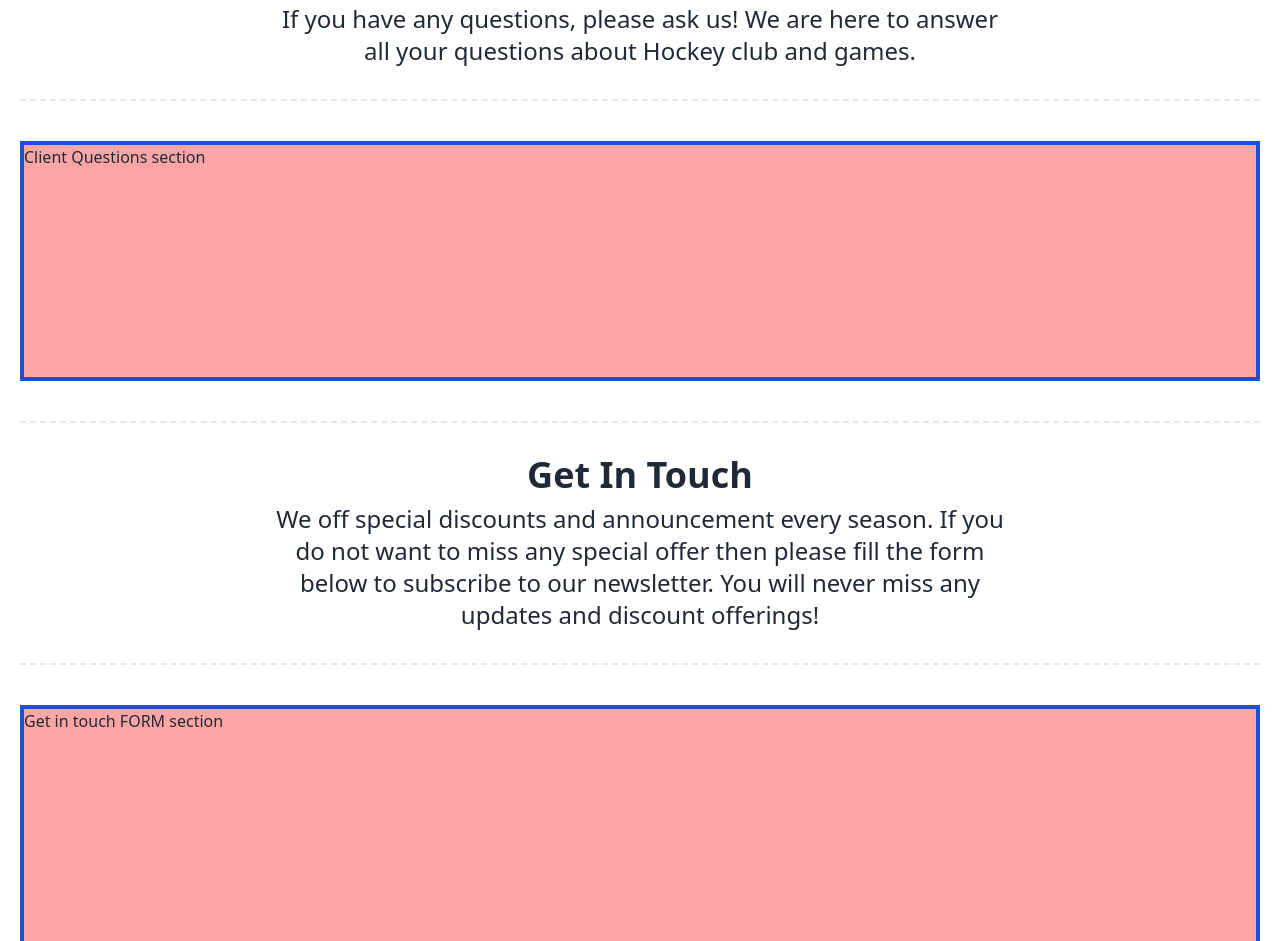
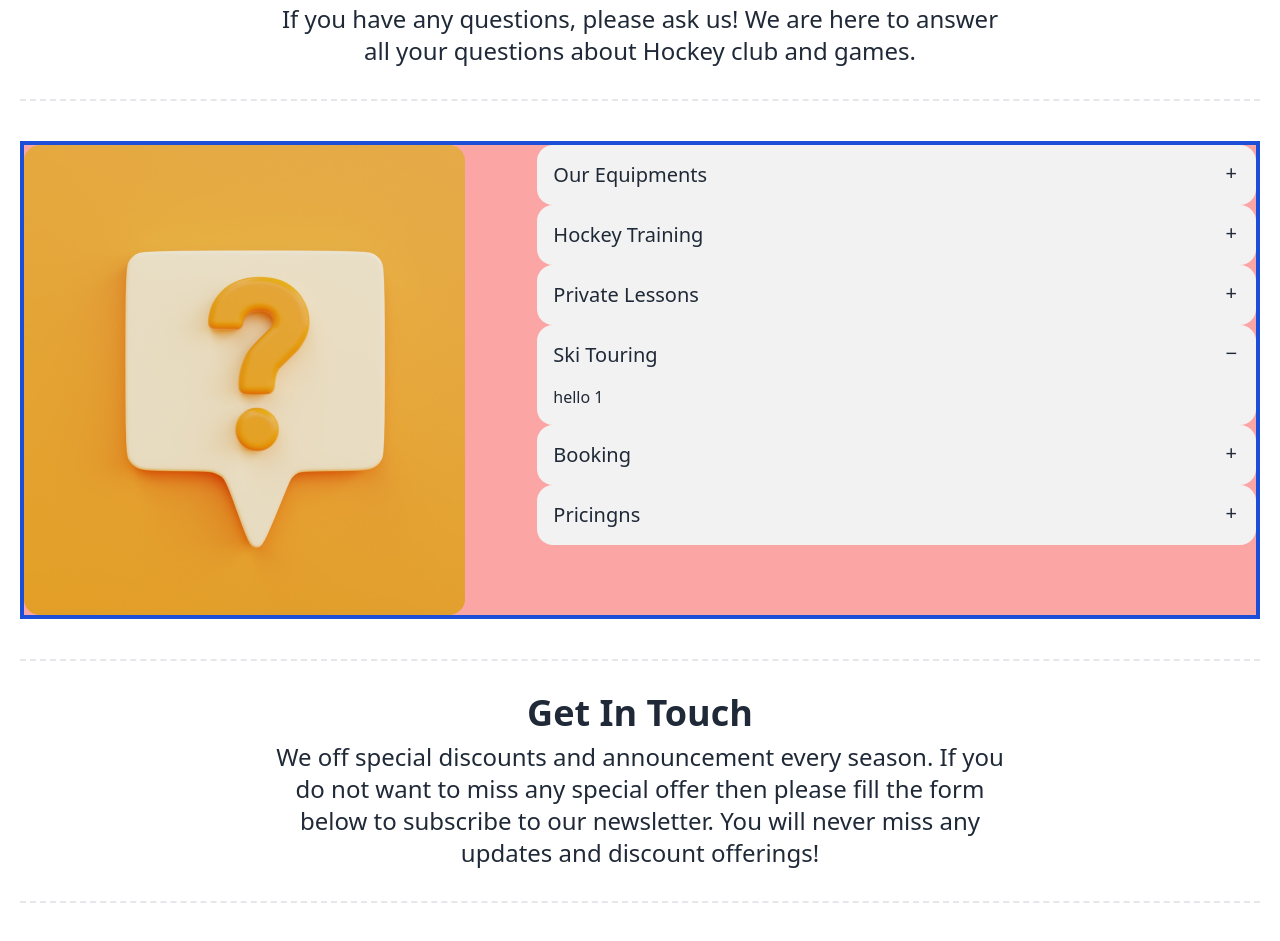
Before and after one commit to SarkerIT/web-assignment-3, a plain HTML site: page index.html in a window 1280 px wide. Shown: the part 3219-4160 px from the top of the page. Drawn offline with nearby package versions, Linux system fonts and the light colour scheme.

Commit message:
client questions skeleton done with accordion

```diff
--- a/index.html
+++ b/index.html
@@ -260,7 +260,7 @@
           Please find our programs below-
         </p>
       </div>
-      <!-- program section image /description  -->
+      <!-- program section image /description DONE -->
       <div class="flex flex-col">
         <div
           class="flex flex-col lg:flex-row justify-between my-10 gap-6 mx-10 lg:mx-0"
@@ -563,8 +563,76 @@
       </div>
 
       <!-- client question details section  -->
-      <div class="h-60 bg-red-300 border-4 border-blue-700 border-solid my-10">
-        Client Questions section
+      <div class="bg-red-300 border-4 border-blue-700 border-solid my-10">
+        <div class="grid grid-cols-12 grid-rows-2 lg:grid-rows-1">
+          <!-- image  -->
+          <div class="col-span-12 lg:col-span-5">
+            <img src="./Images/client-questions/11.png" alt="" />
+          </div>
+          <!-- questions  -->
+          <div class="col-span-12 lg:col-span-7">
+            <!-- Q1 -->
+            <div class="collapse collapse-plus bg-base-200">
+              <input type="radio" name="my-accordion-3" checked="checked" />
+              <div class="collapse-title text-xl font-medium">
+                Our Equipments
+              </div>
+              <div class="collapse-content">
+                <p>hello 1</p>
+              </div>
+            </div>
+
+            <!-- Q2  -->
+            <div class="collapse collapse-plus bg-base-200">
+              <input type="radio" name="my-accordion-3" />
+              <div class="collapse-title text-xl font-medium">
+                Hockey Training
+              </div>
+              <div class="collapse-content">
+                <p>hello 2</p>
+              </div>
+            </div>
+
+            <!-- Q3  -->
+            <div class="collapse collapse-plus bg-base-200">
+              <input type="radio" name="my-accordion-3" />
+              <div class="collapse-title text-xl font-medium">
+                Private Lessons
+              </div>
+              <div class="collapse-content">
+                <p>hello 3</p>
+              </div>
+            </div>
+
+            <!-- Q4 -->
+            <div class="collapse collapse-plus bg-base-200">
+              <input type="radio" name="my-accordion-3" checked="checked" />
+              <div class="collapse-title text-xl font-medium">Ski Touring</div>
+              <div class="collapse-content">
+                <p>hello 1</p>
+              </div>
+            </div>
+
+            <!-- Q5  -->
+            <div class="collapse collapse-plus bg-base-200">
+              <input type="radio" name="my-accordion-3" />
+              <div class="collapse-title text-xl font-medium">Booking</div>
+              <div class="collapse-content">
+                <p>hello 2</p>
+              </div>
+            </div>
+
+            <!-- Q6  -->
+            <div class="collapse collapse-plus bg-base-200">
+              <input type="radio" name="my-accordion-3" />
+              <div class="collapse-title text-xl font-medium">Pricingns</div>
+              <div class="collapse-content">
+                <p>hello 3</p>
+              </div>
+            </div>
+            <!-- Q ends  -->
+          </div>
+        </div>
       </div>
       <!-- get in touch TEXT section BONUS Done -->
       <div
```
Also changed, not shown: Images/client-questions/11.png (renamed from Images/equipment/11.png).
